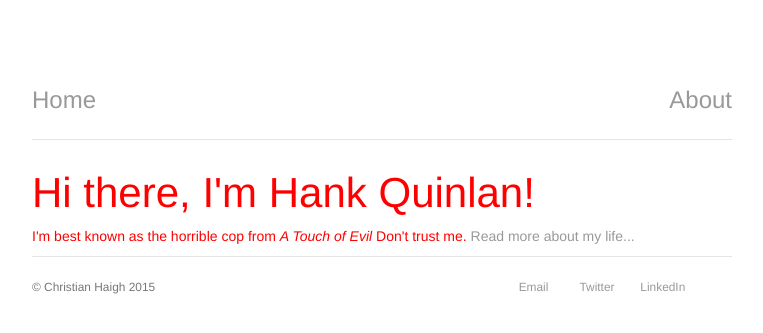
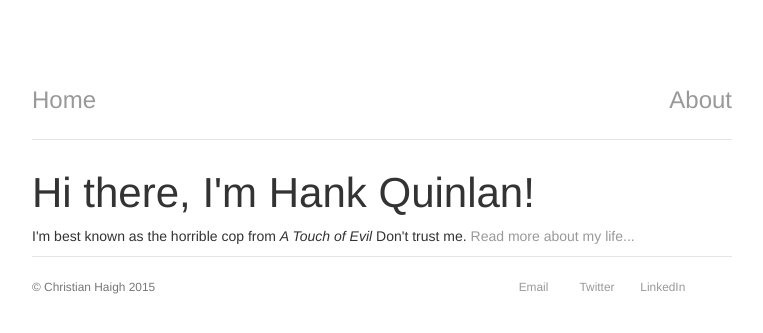
Before and after one commit to christianhaigh/christianhaigh.github.io, a Jekyll site: the page built from index.html, in a window 1280 px wide. Shown: the top 333 px of the page, without its empty margins (258-1021 px from the left). Built offline with Jekyll 4.4.1, drawn with Linux system fonts in a browser that asks for light colours.

Commit message:
Update main.css

```diff
--- a/css/main.css
+++ b/css/main.css
@@ -1,7 +1,6 @@
 body {
     margin: 60px auto;
     width: 70%;
-    color: #FF0000;
 }
 nav ul, footer ul {
     font-family:'Helvetica', 'Arial', 'Sans-Serif';
@@ -20,7 +19,6 @@ a {
 h1 {
     font-size: 3em;
     font-family:'Helvetica', 'Arial', 'Sans-Serif';
-    color: #FF0000;
 }
 }
 p {
@@ -31,7 +29,6 @@ p {
 footer {
     border-top: 1px solid #d5d5d5;
     font-size: .8em;
-    color: #FF0000;
 }
 
 ul.posts {
```
